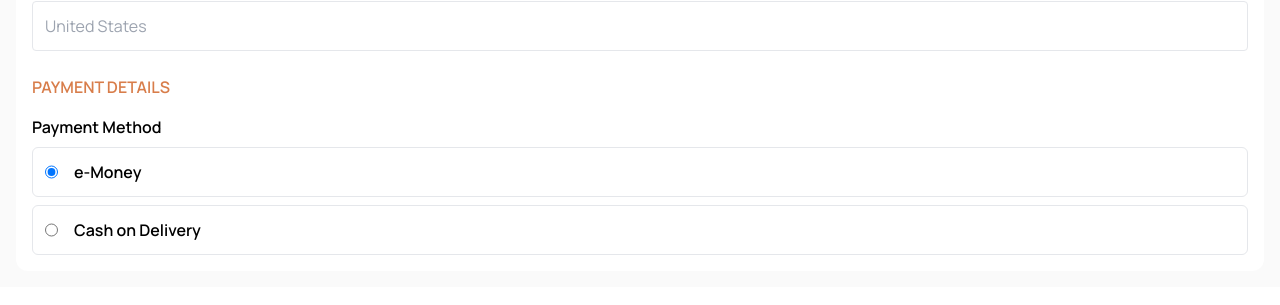
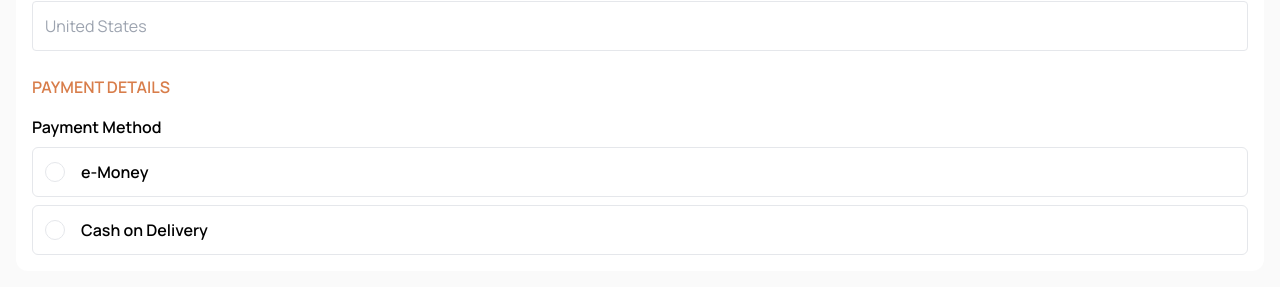
Before and after one commit to jordanheve/audiophile-e-commerce-website, a React (Vite) app: page /checkout in a window 1280 px wide. Shown: the part 895-1200 px from the top of the page. Built offline with nearby package versions, Linux system fonts and the light colour scheme.

Commit message:
feat: Add InfoRadio component for selecting payment method in Checkout page

```diff
--- /dev/null
+++ b/src/components/checkout/InfoRadio.tsx
@@ -0,0 +1,35 @@
+import { useMemo } from "react"
+
+type InputInfoProps = {
+    id: string
+    name: string
+    label: string
+    checked?: boolean
+}
+
+export default function InfoRadio({ id, name, label }: InputInfoProps) {
+
+  return (
+    <>
+      <label className="relative flex items-center p-3  cursor-pointer gap-4  border rounded-md font-semibold checkbox-label w-full" htmlFor={id}>
+        <div className="relative flex items-center cursor-pointer gap-4 ">
+          <input
+            name={name}
+            type="radio"
+            className="peer relative h-5 w-5 cursor-pointer appearance-none rounded-full border border-blue-gray-200 text-custom-orange transition-all  checked:border-zinc-400"
+            id={id}
+
+          />
+          <span
+            className="absolute text-custom-orange transition-opacity opacity-0 pointer-events-none top-2/4 left-2/4 -translate-y-2/4 -translate-x-2/4 peer-checked:opacity-100"
+          >
+            <svg xmlns="http://www.w3.org/2000/svg" className="h-2.5 w-2.5" viewBox="0 0 16 16" fill="currentColor">
+              <circle data-name="ellipse" cx="8" cy="8" r="8"></circle>
+            </svg>
+          </span>
+        </div>
+        <span>{label}</span>
+      </label>
+    </>
+  )
+}
--- a/src/index.css
+++ b/src/index.css
@@ -6,3 +6,10 @@
 @tailwind base;
 @tailwind components;
 @tailwind utilities;
+
+
+@layer components {
+    .checkbox-label:has(input:checked) {
+      @apply border-custom-orange;
+    }
+  }
--- a/src/pages/Checkout.tsx
+++ b/src/pages/Checkout.tsx
@@ -1,4 +1,5 @@
 import InfoInput from "../components/checkout/InfoInput";
+import InfoRadio from "../components/checkout/InfoRadio";
 import GoBack from "../components/GoBack";
 
 export default function Checkout() {
@@ -28,18 +29,9 @@ export default function Checkout() {
           </h4>
           <fieldset className="flex flex-col gap-2">
           <legend className="font-semibold mb-2">Payment Method</legend>
-          <label htmlFor="eMoney" className="flex gap-4 p-3 border rounded-md font-semibold">
-            <input type="radio" id="eMoney" name="payment" checked />
-            <span>
-            e-Money
-            </span>
-          </label>
-          <label htmlFor="cash" className="flex gap-4 p-3 border rounded-md font-semibold">
-            <input type="radio" id="cash" name="payment"/>
-            <span>
-            Cash on Delivery
-            </span>
-          </label>
+          <InfoRadio id="eMoney" name="payment" label="e-Money" />
+          <InfoRadio id="cash" name="payment" label="Cash on Delivery" />
+
           </fieldset>
         </div>
 
```
